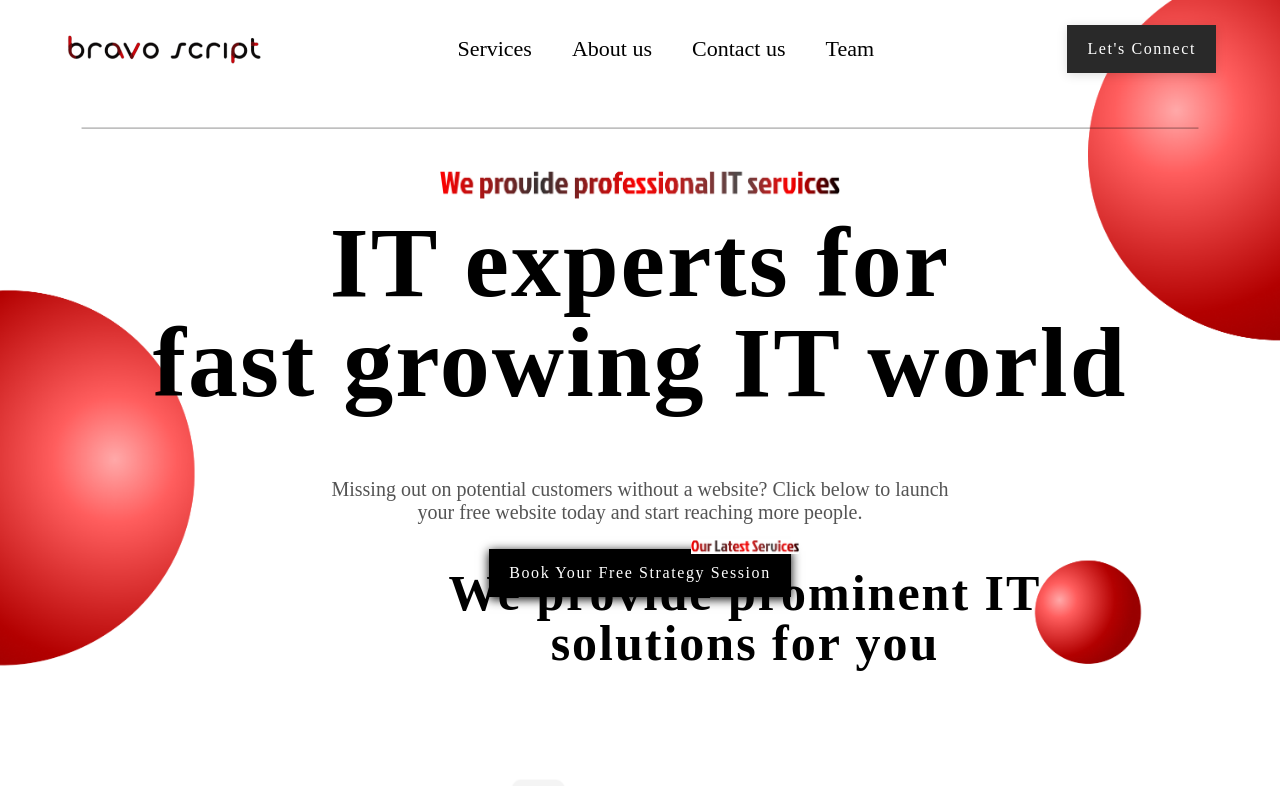
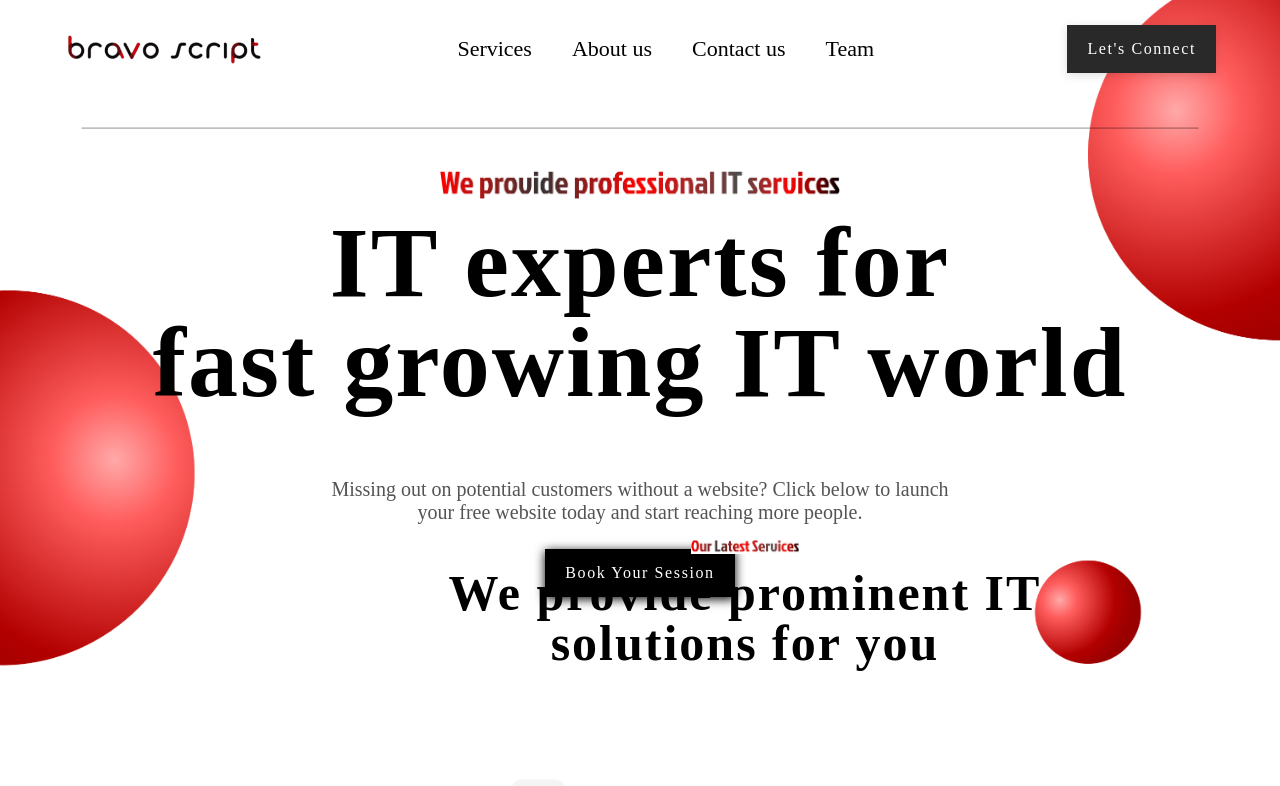
Before and after one commit to SandithKariyawasam/BravoScript, a React (Vite) app in the folder BravoScript/: page / in a window 1280 px wide. Shown: the top 786 px of the page. Built offline with nearby package versions, Linux system fonts and the light colour scheme; a web font is replaced by a local one.

Commit message:
Testing auto-deploy

```diff
--- a/BravoScript/src/Hero/Hero.jsx
+++ b/BravoScript/src/Hero/Hero.jsx
@@ -15,7 +15,7 @@ const Hero = () => {
 
                 <button class="hero-btn">
                     <span>
-                        Book Your Free Strategy Session
+                        Book Your Session
                     </span>
                 </button>
 
```
Also changed, not shown: 1 other file (tests, documents, lock files or other folders).
